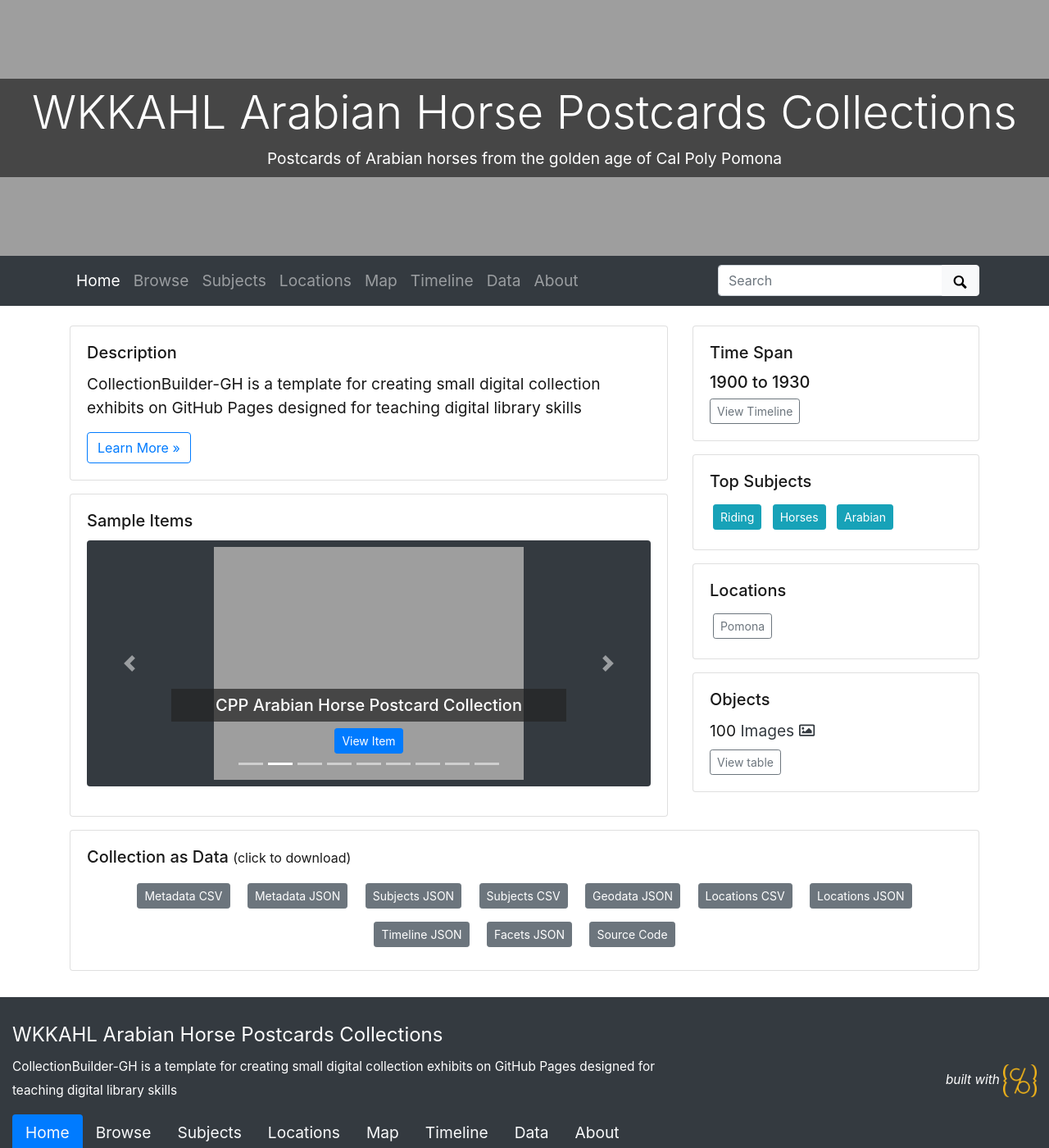
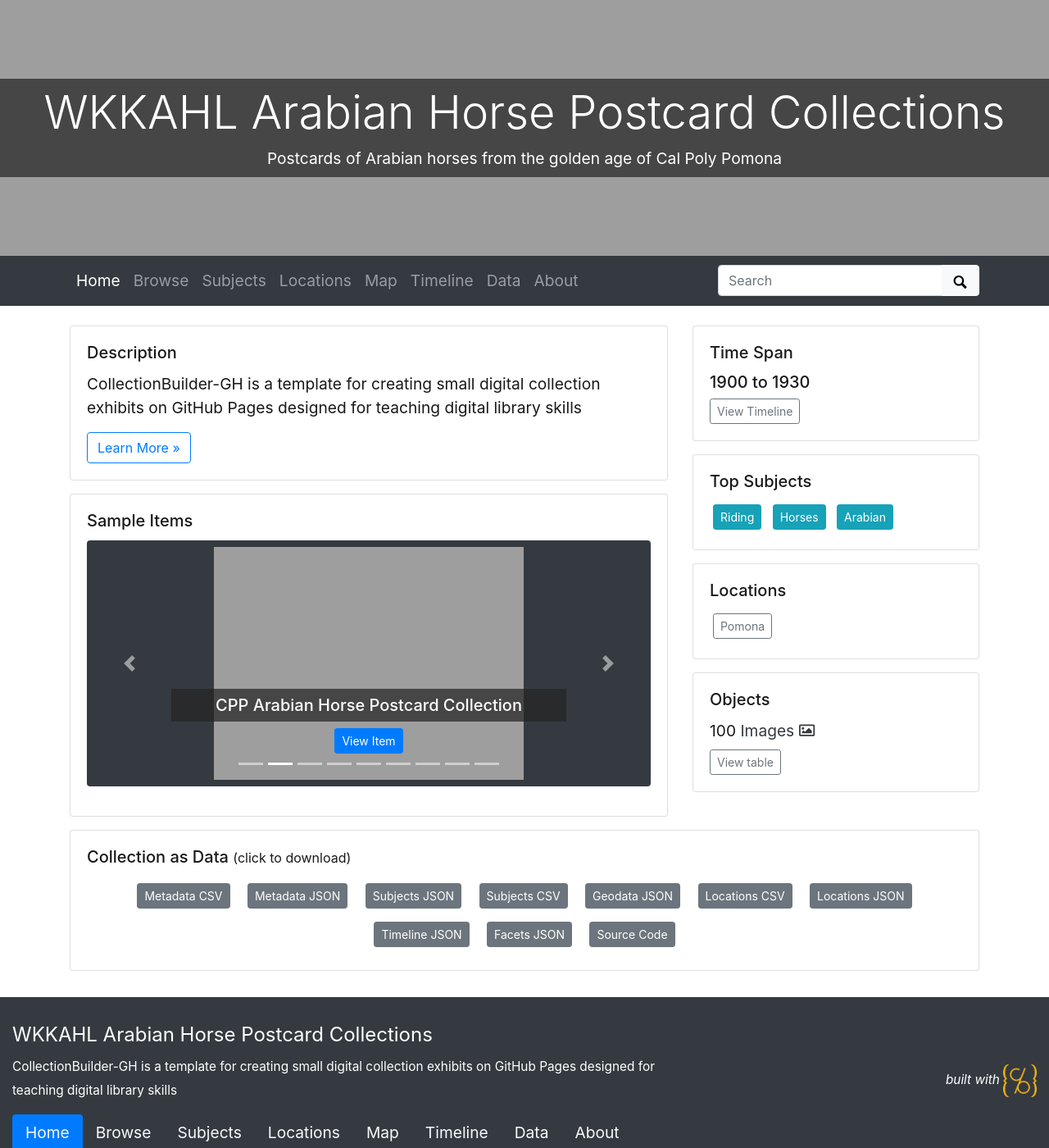
Before and after one commit to CPPLibrary/postcards-compound, a Jekyll site: the page built from index.md, in a window 1280 px wide and 1400 px high. Shown: the whole window at 82% size. Built offline with Jekyll 4.4.1, drawn with Linux system fonts in a browser that asks for light colours.

Commit message:
Update _config.yml

```diff
--- a/_config.yml
+++ b/_config.yml
@@ -18,7 +18,7 @@
 # SITE SETTINGS
 #
 # title of site appears in banner
-title: WKKAHL Arabian Horse Postcards Collections
+title: WKKAHL Arabian Horse Postcard Collections
 # tagline, a short phrase that will appear throughout the site in the top banner
 tagline: Postcards of Arabian horses from the golden age of Cal Poly Pomona
 # description appears in meta tags and other locations
```
